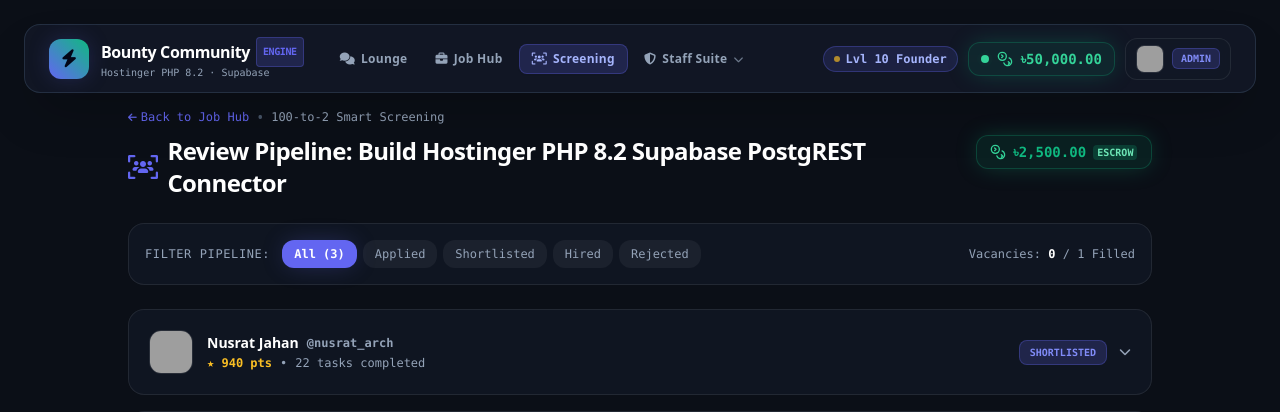
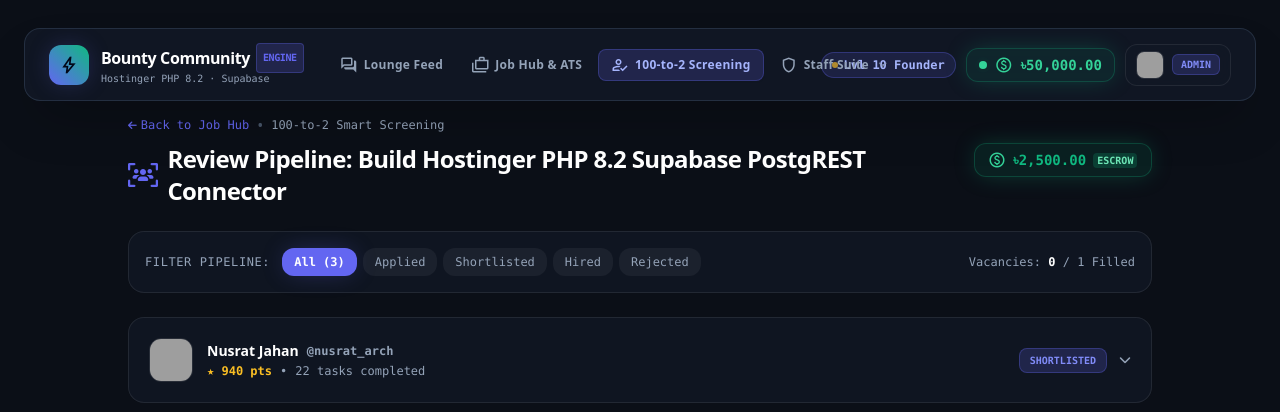
Before and after one commit to gixsam/BOUNTY-COMMUNITY, a PHP site: page /portal/candidate_review.php in a window 1280 px wide. Shown: the top 412 px of the page. Run offline with PHP 8.4, Linux system fonts and the light colour scheme; some libraries are stand-ins or nearby versions; grey boxes are pictures that could not be loaded.

Commit message:
Phase 2: Add floating glass header and Google Stitch icons

```diff
--- a/public/config.php
+++ b/public/config.php
@@ -974,6 +974,8 @@ function render_header(string $page_title = 'Bounty Community Engine', string $a
         }
     </script>
     <script src="https://cdn.jsdelivr.net/npm/@supabase/supabase-js@2"></script>
+    <!-- Google Stitch Material Symbols -->
+    <link rel="stylesheet" href="https://fonts.googleapis.com/css2?family=Material+Symbols+Outlined:opsz,wght,FILL,GRAD@24,400,0,0" />
     <!-- Lucide Icons CDN -->
     <script src="https://unpkg.com/lucide@latest"></script>
     <link rel="stylesheet" href="https://cdnjs.cloudflare.com/ajax/libs/font-awesome/6.5.1/css/all.min.css">
@@ -998,13 +1000,13 @@ if (!empty($flash)): ?>
 <?php endif; ?>
 
     <!-- Elevated Inset Floating Glass Navigation Bar (Google Stitch Prototype) -->
-    <header id="master-header" class="w-full pt-3 px-3 sm:px-6 max-w-7xl mx-auto sticky top-2 sm:top-3 z-40 transition-all">
-        <div class="bg-[#121826]/90 backdrop-blur-xl border border-slate-700/60 rounded-2xl shadow-2xl px-4 sm:px-6 py-2.5 sm:py-3 flex items-center justify-between gap-3 sm:gap-4 overflow-visible">
+    <div class="w-full pt-4 px-4 sm:px-6 max-w-7xl mx-auto sticky top-3 z-40">
+        <header id="master-header" class="bg-[#121826]/85 backdrop-blur-xl border border-slate-700/60 rounded-2xl shadow-2xl px-6 py-3.5 flex items-center justify-between gap-4">
             <div class="flex items-center gap-3 lg:gap-6 min-w-0">
                 <!-- Dynamic Brand Name -->
                 <a href="<?= $baseUrl ?>/portal/index.php" class="flex items-center gap-2.5 sm:gap-3 group shrink-0">
                     <div class="w-9 h-9 sm:w-10 sm:h-10 rounded-xl bg-gradient-to-tr from-brandIndigo to-brandMint flex items-center justify-center shadow-glow-indigo group-hover:scale-105 transition-transform shrink-0">
-                        <i class="fa-solid fa-bolt text-slate-950 font-black text-base sm:text-lg"></i>
+                        <span class="material-symbols-outlined text-slate-950 font-black text-xl">bolt</span>
                     </div>
                     <div class="min-w-0">
                         <div class="font-bold text-sm sm:text-base tracking-tight text-white flex items-center gap-1.5 whitespace-nowrap">
@@ -1018,16 +1020,19 @@ if (!empty($flash)): ?>
                 <!-- Role-Aware Desktop Navigation Links -->
                 <nav class="hidden lg:flex items-center gap-1">
                     <a href="<?= $baseUrl ?>/portal/index.php"
-                       class="whitespace-nowrap text-xs font-semibold tracking-wide px-3 py-1.5 rounded-lg transition-all duration-200 <?= ($active_nav === 'portal') ? 'bg-indigo-500/20 text-indigo-300 border border-indigo-500/30 shadow-sm' : 'text-slate-400 hover:text-indigo-400 hover:bg-slate-800/40' ?>">
-                        <i class="fa-solid fa-comments mr-1.5 text-xs"></i>Lounge
+                       class="whitespace-nowrap text-xs font-semibold tracking-wide px-3 py-1.5 rounded-lg transition-all duration-200 flex items-center gap-1.5 <?= ($active_nav === 'portal') ? 'bg-indigo-500/20 text-indigo-300 border border-indigo-500/30 shadow-sm' : 'text-slate-400 hover:text-indigo-400 hover:bg-slate-800/40' ?>">
+                        <span class="material-symbols-outlined text-[18px]">forum</span>
+                        <span>Lounge Feed</span>
                     </a>
                     <a href="<?= $baseUrl ?>/portal/job_hub.php"
-                       class="whitespace-nowrap text-xs font-semibold tracking-wide px-3 py-1.5 rounded-lg transition-all duration-200 <?= ($active_nav === 'job_hub') ? 'bg-indigo-500/20 text-indigo-300 border border-indigo-500/30 shadow-sm' : 'text-slate-400 hover:text-indigo-400 hover:bg-slate-800/40' ?>">
-                        <i class="fa-solid fa-briefcase mr-1.5 text-xs"></i>Job Hub
+                       class="whitespace-nowrap text-xs font-semibold tracking-wide px-3 py-1.5 rounded-lg transition-all duration-200 flex items-center gap-1.5 <?= ($active_nav === 'job_hub') ? 'bg-indigo-500/20 text-indigo-300 border border-indigo-500/30 shadow-sm' : 'text-slate-400 hover:text-indigo-400 hover:bg-slate-800/40' ?>">
+                        <span class="material-symbols-outlined text-[18px]">cases</span>
+                        <span>Job Hub & ATS</span>
                     </a>
                     <a href="<?= $baseUrl ?>/portal/candidate_review.php"
-                       class="whitespace-nowrap text-xs font-semibold tracking-wide px-3 py-1.5 rounded-lg transition-all duration-200 <?= ($active_nav === 'screening') ? 'bg-indigo-500/20 text-indigo-300 border border-indigo-500/30 shadow-sm' : 'text-slate-400 hover:text-indigo-400 hover:bg-slate-800/40' ?>">
-                        <i class="fa-solid fa-users-viewfinder mr-1.5 text-xs"></i>Screening
+                       class="whitespace-nowrap text-xs font-semibold tracking-wide px-3 py-1.5 rounded-lg transition-all duration-200 flex items-center gap-1.5 <?= ($active_nav === 'screening') ? 'bg-indigo-500/20 text-indigo-300 border border-indigo-500/30 shadow-sm' : 'text-slate-400 hover:text-indigo-400 hover:bg-slate-800/40' ?>">
+                        <span class="material-symbols-outlined text-[18px]">how_to_reg</span>
+                        <span>100-to-2 Screening</span>
                     </a>
 
                     <?php
@@ -1038,30 +1043,30 @@ if (!empty($flash)): ?>
                     <!-- Staff Suite Dropdown for privileged roles -->
                     <div class="relative group">
                         <button type="button" class="whitespace-nowrap text-xs font-semibold tracking-wide px-3 py-1.5 rounded-lg transition-all duration-200 flex items-center gap-1.5 <?= in_array($active_nav, ['mod', 'support', 'admin', 'branding'], true) ? 'bg-indigo-500/20 text-indigo-300 border border-indigo-500/30 shadow-sm' : 'text-slate-400 hover:text-indigo-400 hover:bg-slate-800/40' ?>">
-                            <i class="fa-solid fa-shield-halved text-xs"></i>
+                            <span class="material-symbols-outlined text-[18px]">shield</span>
                             <span>Staff Suite</span>
-                            <i class="fa-solid fa-chevron-down text-[10px] opacity-70 group-hover:rotate-180 transition-transform duration-200"></i>
+                            <span class="material-symbols-outlined text-[16px] opacity-70 group-hover:rotate-180 transition-transform duration-200">expand_more</span>
                         </button>
                         <div class="absolute left-0 top-full mt-2 w-48 rounded-xl bg-[#121826]/95 backdrop-blur-2xl border border-white/10 shadow-2xl py-1.5 hidden group-hover:block z-50 transition-all">
                             <?php if (in_array($user_role, ['admin', 'mod'], true)): ?>
-                                <a href="<?= $baseUrl ?>/mod/index.php" class="flex items-center gap-2.5 px-3.5 py-2 text-xs font-medium <?= ($active_nav === 'mod') ? 'text-indigo-300 bg-indigo-500/15' : 'text-slate-300 hover:text-white hover:bg-white/5' ?>">
-                                    <i class="fa-solid fa-shield-halved w-4 text-xs text-rose-400"></i>
+                                <a href="<?= $baseUrl ?>/mod/index.php" class="flex items-center gap-2.5 px-3.5 py-2 text-xs font-semibold whitespace-nowrap <?= ($active_nav === 'mod') ? 'text-indigo-300 bg-indigo-500/15' : 'text-slate-300 hover:text-white hover:bg-white/5' ?>">
+                                    <span class="material-symbols-outlined text-[18px] text-rose-400">shield</span>
                                     <span>Threat Patrol</span>
                                 </a>
                             <?php endif; ?>
                             <?php if (in_array($user_role, ['admin', 'support'], true)): ?>
-                                <a href="<?= $baseUrl ?>/support/index.php" class="flex items-center gap-2.5 px-3.5 py-2 text-xs font-medium <?= ($active_nav === 'support') ? 'text-indigo-300 bg-indigo-500/15' : 'text-slate-300 hover:text-white hover:bg-white/5' ?>">
-                                    <i class="fa-solid fa-headset w-4 text-xs text-cyan-400"></i>
+                                <a href="<?= $baseUrl ?>/support/index.php" class="flex items-center gap-2.5 px-3.5 py-2 text-xs font-semibold whitespace-nowrap <?= ($active_nav === 'support') ? 'text-indigo-300 bg-indigo-500/15' : 'text-slate-300 hover:text-white hover:bg-white/5' ?>">
+                                    <span class="material-symbols-outlined text-[18px] text-cyan-400">support_agent</span>
                                     <span>Staff Desk</span>
                                 </a>
                             <?php endif; ?>
                             <?php if ($user_role === 'admin'): ?>
-                                <a href="<?= $baseUrl ?>/admin/index.php" class="flex items-center gap-2.5 px-3.5 py-2 text-xs font-medium <?= ($active_nav === 'admin') ? 'text-indigo-300 bg-indigo-500/15' : 'text-slate-300 hover:text-white hover:bg-white/5' ?>">
-                                    <i class="fa-solid fa-chart-line w-4 text-xs text-indigo-400"></i>
+                                <a href="<?= $baseUrl ?>/admin/index.php" class="flex items-center gap-2.5 px-3.5 py-2 text-xs font-semibold whitespace-nowrap <?= ($active_nav === 'admin') ? 'text-indigo-300 bg-indigo-500/15' : 'text-slate-300 hover:text-white hover:bg-white/5' ?>">
+                                    <span class="material-symbols-outlined text-[18px] text-indigo-400">monitoring</span>
                                     <span>Telemetry</span>
                                 </a>
-                                <a href="<?= $baseUrl ?>/admin/branding.php" class="flex items-center gap-2.5 px-3.5 py-2 text-xs font-medium <?= ($active_nav === 'branding') ? 'text-indigo-300 bg-indigo-500/15' : 'text-slate-300 hover:text-white hover:bg-white/5' ?>">
-                                    <i class="fa-solid fa-sliders w-4 text-xs text-amber-400"></i>
+                                <a href="<?= $baseUrl ?>/admin/branding.php" class="flex items-center gap-2.5 px-3.5 py-2 text-xs font-semibold whitespace-nowrap <?= ($active_nav === 'branding') ? 'text-indigo-300 bg-indigo-500/15' : 'text-slate-300 hover:text-white hover:bg-white/5' ?>">
+                                    <span class="material-symbols-outlined text-[18px] text-amber-400">tune</span>
                                     <span>Console</span>
                                 </a>
                             <?php endif; ?>
@@ -1085,12 +1090,7 @@ if (!empty($flash)): ?>
                         <span class="animate-ping absolute inline-flex h-full w-full rounded-full bg-emerald-400 opacity-75"></span>
                         <span class="relative inline-flex rounded-full h-2 w-2 bg-emerald-400"></span>
                     </span>
-                    <svg class="w-3.5 h-3.5 sm:w-4 sm:h-4 text-emerald-400 shrink-0" viewBox="0 0 24 24" fill="none" stroke="currentColor" stroke-width="2" stroke-linecap="round" stroke-linejoin="round">
-                        <circle cx="8" cy="8" r="6"/>
-                        <path d="M18.09 10.37A6 6 0 1 1 10.34 18"/>
-                        <path d="m7 6 2 2-2 2"/>
-                        <path d="m17 16 2 2-2 2"/>
-                    </svg>
+                    <span class="material-symbols-outlined text-[18px] text-emerald-400 shrink-0">monetization_on</span>
                     <span class="font-mono font-bold whitespace-nowrap"><?= format_bdt($ctx['wallet_balance'] ?? 0) ?></span>
                     <span class="hidden 2xl:inline text-[10px] uppercase font-mono px-1.5 py-0.5 rounded bg-emerald-500/20 text-emerald-300 font-bold">Coins</span>
                 </div>
@@ -1109,8 +1109,8 @@ if (!empty($flash)): ?>
                     </span>
                 </div>
             </div>
-        </div>
-    </header>
+        </header>
+    </div>
 
     <main class="flex-1 max-w-7xl w-full mx-auto px-4 sm:px-6 lg:px-8 py-6">
     <?php
@@ -1145,50 +1145,33 @@ function render_footer(): void
     <nav id="mobile-floating-dock" class="md:hidden fixed bottom-3 left-1/2 -translate-x-1/2 w-[calc(100%-1.5rem)] max-w-md z-40 px-3 py-2 rounded-2xl glass-dock flex items-center justify-between border border-white/10 backdrop-blur-2xl">
         <!-- 1. Feed -->
         <a href="<?= $baseUrl ?>/portal/index.php" class="flex flex-col items-center gap-1 px-3 py-1 rounded-xl text-xs font-medium transition <?= (str_contains($_SERVER['REQUEST_URI'] ?? '', 'portal/index') || !str_contains($_SERVER['REQUEST_URI'] ?? '', 'php')) ? 'text-white' : 'text-slate-400 hover:text-white' ?>">
-            <svg class="w-5 h-5 <?= (str_contains($_SERVER['REQUEST_URI'] ?? '', 'portal/index') || !str_contains($_SERVER['REQUEST_URI'] ?? '', 'php')) ? 'text-brandIndigo' : '' ?>" viewBox="0 0 24 24" fill="none" stroke="currentColor" stroke-width="2" stroke-linecap="round" stroke-linejoin="round">
-                <path d="M21 15a2 2 0 0 1-2 2H7l-4 4V5a2 2 0 0 1 2-2h14a2 2 0 0 1 2 2z"/>
-            </svg>
+            <span class="material-symbols-outlined text-2xl <?= (str_contains($_SERVER['REQUEST_URI'] ?? '', 'portal/index') || !str_contains($_SERVER['REQUEST_URI'] ?? '', 'php')) ? 'text-brandIndigo' : '' ?>">forum</span>
             <span class="text-[10px]">Feed</span>
         </a>
 
         <!-- 2. Bounties -->
         <a href="<?= $baseUrl ?>/portal/job_hub.php" class="flex flex-col items-center gap-1 px-3 py-1 rounded-xl text-xs font-medium transition <?= str_contains($_SERVER['REQUEST_URI'] ?? '', 'job_hub') ? 'text-white' : 'text-slate-400 hover:text-white' ?>">
-            <svg class="w-5 h-5 <?= str_contains($_SERVER['REQUEST_URI'] ?? '', 'job_hub') ? 'text-brandIndigo' : '' ?>" viewBox="0 0 24 24" fill="none" stroke="currentColor" stroke-width="2" stroke-linecap="round" stroke-linejoin="round">
-                <rect width="20" height="14" x="2" y="7" rx="2" ry="2"/>
-                <path d="M16 21V5a2 2 0 0 0-2-2h-4a2 2 0 0 0-2 2v16"/>
-            </svg>
+            <span class="material-symbols-outlined text-2xl <?= str_contains($_SERVER['REQUEST_URI'] ?? '', 'job_hub') ? 'text-brandIndigo' : '' ?>">cases</span>
             <span class="text-[10px]">Bounties</span>
         </a>
 
         <!-- 3. Post Task (Elevated Center Action Button) -->
         <a href="<?= $baseUrl ?>/portal/job_hub.php#new-bounty" class="flex flex-col items-center -mt-6 group" title="Post Bounty with Escrow">
             <div class="w-12 h-12 rounded-2xl bg-gradient-to-tr from-brandIndigo to-brandMint flex items-center justify-center shadow-glow-indigo border border-white/20 group-hover:scale-105 active:scale-95 transition-transform">
-                <svg class="w-6 h-6 text-slate-950" viewBox="0 0 24 24" fill="none" stroke="currentColor" stroke-width="2.5" stroke-linecap="round" stroke-linejoin="round">
-                    <line x1="12" y1="5" x2="12" y2="19"></line>
-                    <line x1="5" y1="12" x2="19" y2="12"></line>
-                </svg>
+                <span class="material-symbols-outlined text-2xl text-slate-950 font-bold">add</span>
             </div>
             <span class="text-[10px] font-bold text-white mt-1">Post Task</span>
         </a>
 
         <!-- 4. Leaderboard / Screening -->
         <a href="<?= $baseUrl ?>/portal/candidate_review.php" class="flex flex-col items-center gap-1 px-3 py-1 rounded-xl text-xs font-medium transition <?= str_contains($_SERVER['REQUEST_URI'] ?? '', 'candidate_review') ? 'text-white' : 'text-slate-400 hover:text-white' ?>">
-            <svg class="w-5 h-5 <?= str_contains($_SERVER['REQUEST_URI'] ?? '', 'candidate_review') ? 'text-brandIndigo' : '' ?>" viewBox="0 0 24 24" fill="none" stroke="currentColor" stroke-width="2" stroke-linecap="round" stroke-linejoin="round">
-                <path d="M6 9H4.5a2.5 2.5 0 0 1 0-5H6"/>
-                <path d="M18 9h1.5a2.5 2.5 0 0 0 0-5H18"/>
-                <path d="M4 22h16"/>
-                <path d="M10 14.66V17c0 .55-.47.98-.97 1.21C7.85 18.75 7 20.24 7 22"/>
-                <path d="M14 14.66V17c0 .55.47.98.97 1.21C16.15 18.75 17 20.24 17 22"/>
-                <path d="M18 2H6v7a6 6 0 0 0 12 0V2Z"/>
-            </svg>
-            <span class="text-[10px]">Leaderboard</span>
+            <span class="material-symbols-outlined text-2xl <?= str_contains($_SERVER['REQUEST_URI'] ?? '', 'candidate_review') ? 'text-brandIndigo' : '' ?>">how_to_reg</span>
+            <span class="text-[10px]">Screening</span>
         </a>
 
         <!-- 5. Support -->
         <a href="<?= $baseUrl ?>/support/index.php" class="flex flex-col items-center gap-1 px-3 py-1 rounded-xl text-xs font-medium transition <?= str_contains($_SERVER['REQUEST_URI'] ?? '', 'support') ? 'text-white' : 'text-slate-400 hover:text-white' ?>">
-            <svg class="w-5 h-5 <?= str_contains($_SERVER['REQUEST_URI'] ?? '', 'support') ? 'text-brandIndigo' : '' ?>" viewBox="0 0 24 24" fill="none" stroke="currentColor" stroke-width="2" stroke-linecap="round" stroke-linejoin="round">
-                <path d="M3 14h3a2 2 0 0 1 2 2v3a2 2 0 0 1-2 2H5a2 2 0 0 1-2-2v-7a9 9 0 0 1 18 0v7a2 2 0 0 1-2 2h-1a2 2 0 0 1-2-2v-3a2 2 0 0 1 2-2h3"/>
-            </svg>
+            <span class="material-symbols-outlined text-2xl <?= str_contains($_SERVER['REQUEST_URI'] ?? '', 'support') ? 'text-brandIndigo' : '' ?>">support_agent</span>
             <span class="text-[10px]">Support</span>
         </a>
     </nav>
--- a/public/css/stitch-tokens.css
+++ b/public/css/stitch-tokens.css
@@ -215,6 +215,17 @@ body {
     border-color: rgba(16, 185, 129, 0.4);
 }
 
+/* ── Google Stitch Material Symbols ──────────────────────────────────────── */
+.material-symbols-outlined {
+    font-variation-settings: 'FILL' 0, 'wght' 400, 'GRAD' 0, 'opsz' 24;
+    display: inline-flex;
+    align-items: center;
+    justify-content: center;
+    line-height: 1;
+    vertical-align: middle;
+    user-select: none;
+}
+
 /* ── Interactive Buttons ─────────────────────────────────────────────────── */
 .btn-stitch-primary {
     background: var(--stitch-accent);
--- a/public/portal/candidate_review.php
+++ b/public/portal/candidate_review.php
@@ -234,12 +234,7 @@ render_header('Candidate Review & 100-to-2 Screening', 'screening');
         <!-- Bounty Escrow Badge (BDT Currency) -->
         <div class="flex items-center gap-3">
             <div class="coin-pill">
-                <svg class="w-4 h-4 text-emerald-400" viewBox="0 0 24 24" fill="none" stroke="currentColor" stroke-width="2" stroke-linecap="round" stroke-linejoin="round">
-                    <circle cx="8" cy="8" r="6"/>
-                    <path d="M18.09 10.37A6 6 0 1 1 10.34 18"/>
-                    <path d="m7 6 2 2-2 2"/>
-                    <path d="m17 16 2 2-2 2"/>
-                </svg>
+                <span class="material-symbols-outlined text-[18px] text-emerald-400">monetization_on</span>
                 <span class="font-mono font-bold"><?= format_bdt($bountyReward) ?></span>
                 <span class="text-[10px] uppercase font-mono px-1 rounded bg-emerald-500/20 text-emerald-300 font-bold">Escrow</span>
             </div>
```
Also changed, not shown: NOTE.md (+21 -0 lines).
